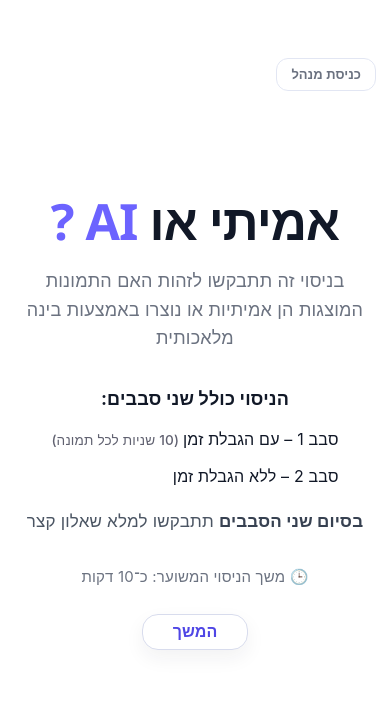
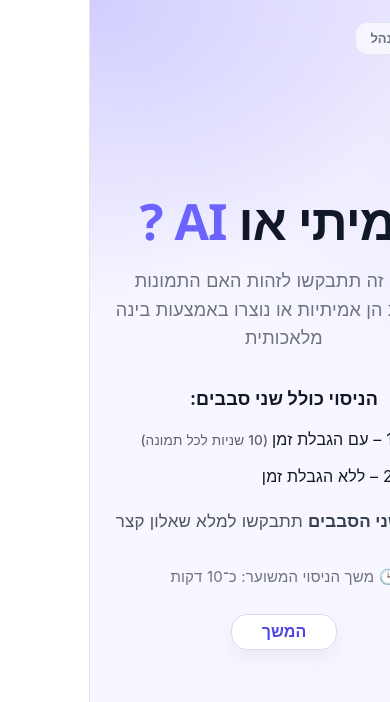
Before and after one commit to Tohar159/finalProject, a React (Vite) app in the folder frontend/: page / in a window 390 px wide. Shown: the top 702 px of the page. Built offline with nearby package versions, Linux system fonts and the light colour scheme.

Commit message:
mobile UI

```diff
--- a/frontend/src/components/StartScreen.css
+++ b/frontend/src/components/StartScreen.css
@@ -158,18 +158,3 @@
     color: #374151;
     font-weight: 700;
 }
-
-@media (max-width: 600px) {
-
-    .start-page {
-        position: fixed;
-        inset: 0;
-        overflow: hidden;
-    }
-
-    .admin-corner-btn {
-        top: 58px;
-        right: 14px;
-    }
-
-}
```
